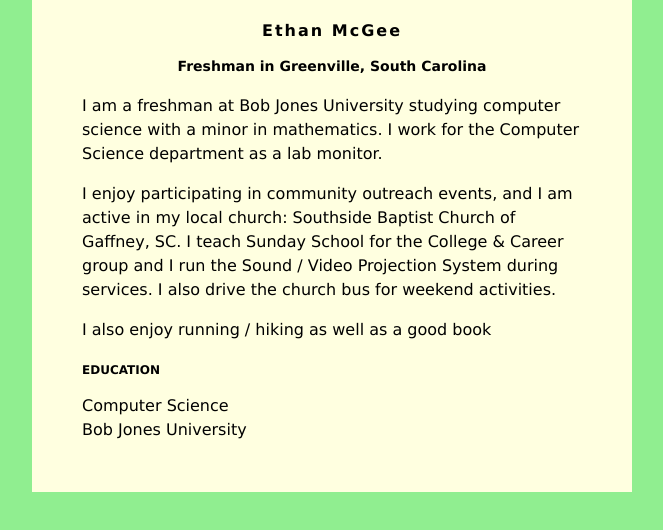
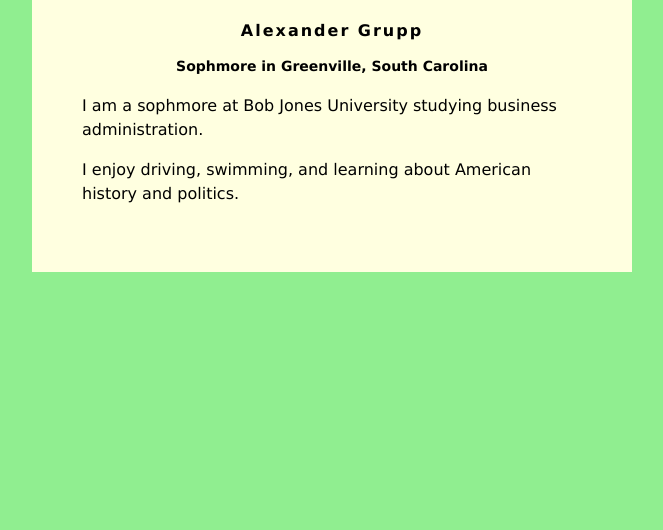
Before and after one commit to AlexGrupp1/AlexGrupp1.github.io, a plain HTML site: page index.html in a window 1280 px wide. Shown: the whole page, without its empty margins (308-971 px from the left). Drawn offline with Linux system fonts and the light colour scheme.

Commit message:
Update index.html

```diff
--- a/index.html
+++ b/index.html
@@ -30,20 +30,17 @@ h3 {
 </head>
 <body>
     <div id="content">
-        <h1>Ethan McGee</h1>
-        <h2>Freshman in Greenville, South Carolina</h2>
+        <h1>Alexander Grupp</h1>
+        <h2>Sophmore in Greenville, South Carolina</h2>
 
-         <p>I am a freshman at Bob Jones University studying computer science with a minor in mathematics. I work for the Computer Science department as a lab monitor.</p>
+         <p>I am a sophmore at Bob Jones University studying business administration.</p>
          <p>
-            I enjoy participating in community outreach events, and I am active in my local church: Southside Baptist Church of Gaffney, SC.  I teach Sunday School for the College &amp; Career group and I run the Sound / Video Projection System during services.  I also drive the church bus for weekend activities.
+
          </p>
          <p>
-            I also enjoy running / hiking as well as a good book
+            I enjoy driving, swimming, and learning about American history and politics.
          </p>
 
-        <h3>EDUCATION</h3>
-        Computer Science<br>
-        Bob Jones University
     </div>
 
 </body>
```
